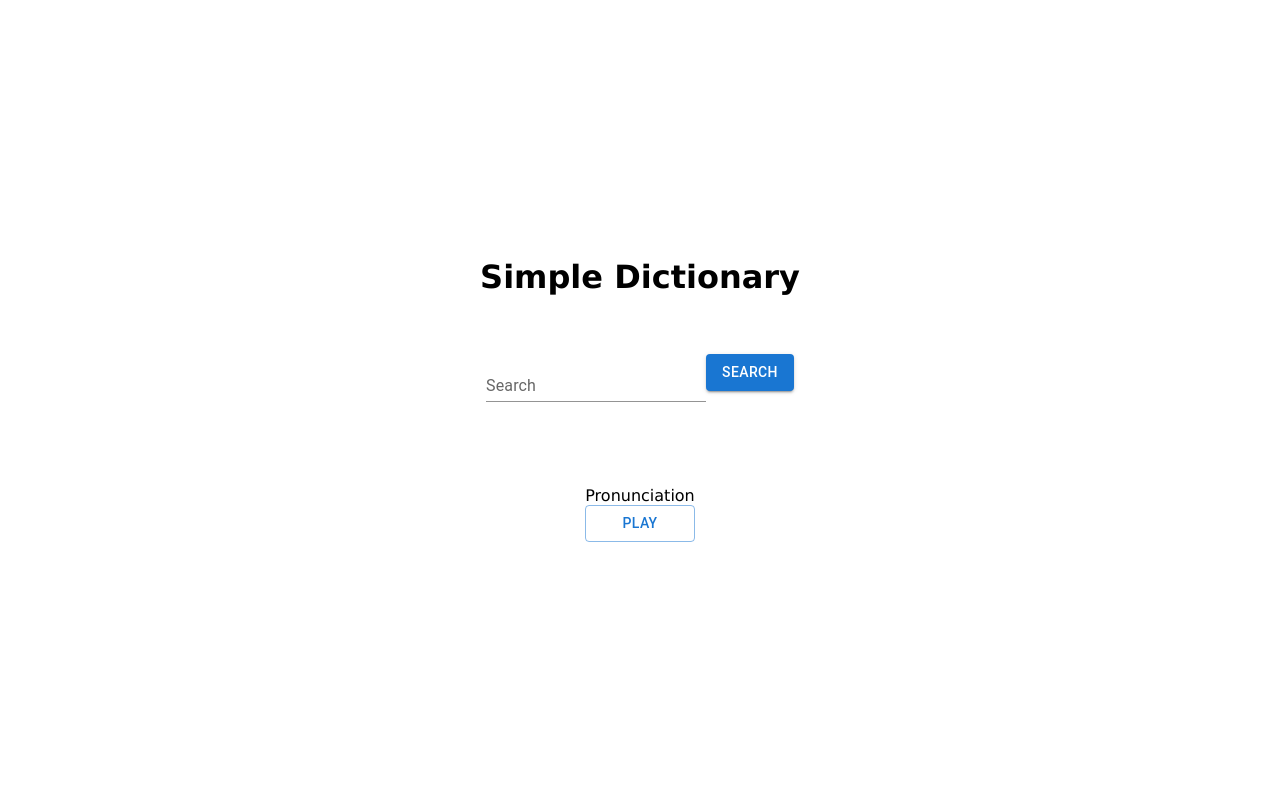
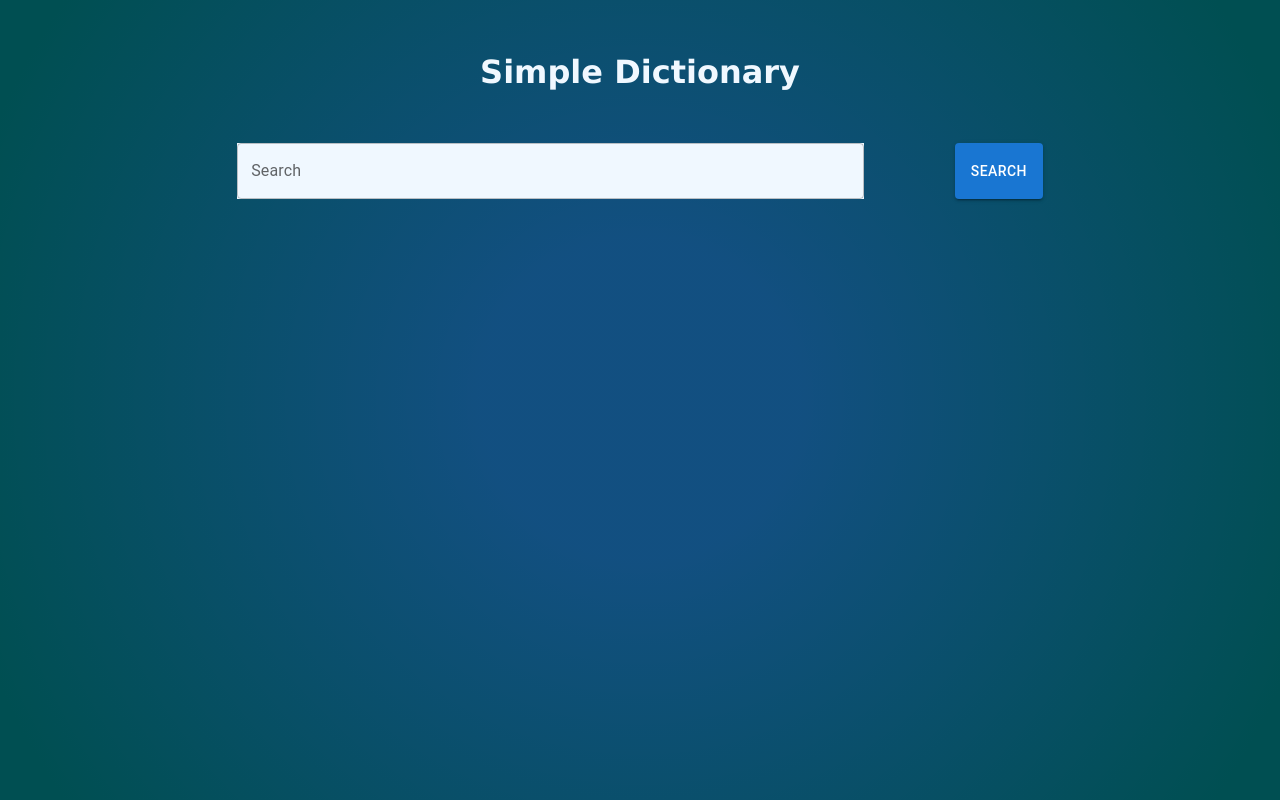
Before and after one commit to gitahievans/dictionary, a React (Create React App) app: page / in a window 1280 px wide. Built offline with nearby package versions, Linux system fonts and the light colour scheme.

Commit message:
More styling

```diff
--- a/src/App.css
+++ b/src/App.css
@@ -1,6 +1,6 @@
 * {
     font-family: 'Lucida Sans';
-margin: 0;
+    margin: 0;
 }
 
 
@@ -12,24 +12,40 @@ margin: 0;
     align-items: center;
     justify-content: center;
 }
-.sub-cont{
-    height: 50%;
-    width: 30%;
+
+.sub-cont {
+    height: 100%;
+    width: 100%;
     display: flex;
     flex-direction: column;
     justify-content: space-evenly;
     align-items: center;
+    background: radial-gradient(circle, rgba(0, 66, 119, 0.929) 21%, rgb(0, 79, 82) 93%);
+}
+
+.sub-cont h1 {
+    color: aliceblue;
+}
+
+.form {
+    width: 100%;
+    display: flex;
+    justify-content: space-around;
 }
 
 .results {
     display: flex;
     flex-direction: column;
+    justify-content: space-evenly;
+    height: 40%;
+    width: 90%;
+    color: white;
 }
-
 
 .word,
 .mean,
-.eg {
+.eg,
+.voice {
     margin: 4%;
 }
 
@@ -37,7 +53,41 @@ margin: 0;
     font-size: 15px;
 }
 
+.sbar {
+    width: 70%;
+    background-color: aliceblue;
+}
+
 .tags {
-    color: rgb(0, 217, 255);
+    color: rgb(0, 0, 0);
     font-size: 17px;
 }
+
+.voice {
+    display: flex;
+}
+
+.voice Button {
+    margin-left: 2%;
+}
+
+@media screen and (min-width:768px) {
+
+    .word,
+    .mean,
+    .eg,
+    .voice,
+    .tags {
+        font-size: 25px;
+    }
+}
+
+@media screen and (min-width:1000px) {
+    .results {
+        height: 62%;
+        width: 50%;
+    }
+    .form{
+        width: 70%;
+    }
+}
--- a/src/App.js
+++ b/src/App.js
@@ -23,7 +23,9 @@ function App() {
   return (
     <div className="container">
       <div className="sub-cont">
-        <h1>Simple Dictionary</h1>
+        <div>
+          <h1>Simple Dictionary</h1>
+        </div>
         <WordForm onHandleUpdate={handleUpdateResults} />
         <ResultsPage
           wordData={wordResults}
--- a/src/ResultsPage.js
+++ b/src/ResultsPage.js
@@ -1,13 +1,11 @@
 import React from "react";
 import Voice from "./Voice";
-
 
 function ResultsPage({ ourWord, example, meaning, wordData }) {
   return (
     <div className="results">
       <div className="word">
-        {wordData ? <span className="tags">You searched for: </span> : null}
-        {ourWord.toUpperCase()}
+        {wordData ? <p>{ourWord.toUpperCase()}</p> : null}
       </div>
       <div className="mean">
         {wordData ? <span className="tags">Meaning: </span> : null}
@@ -17,7 +15,11 @@ function ResultsPage({ ourWord, example, meaning, wordData }) {
         {wordData ? <span className="tags">Example: </span> : null}
         {example}
       </div>
-      <Voice wordData={wordData}/>
+      {wordData ? (
+        <div className="voice">
+          <Voice wordData={wordData} />{" "}
+        </div>
+      ) : null}
     </div>
   );
 }
--- a/src/Voice.js
+++ b/src/Voice.js
@@ -2,16 +2,21 @@ import React from "react";
 import Button from "@mui/material/Button";
 
 const Voice = (wordData) => {
-    const data = wordData.wordData
-    const handleClick = () => {
-        const voice = new Audio(data[0].phonetics[0].audio)
-        voice.play()
-    }
+  const data = wordData.wordData;
+  const handleClick = () => {
+    const voice = new Audio(data[0].phonetics[0].audio);
+    voice.play();
+  };
 
   return (
     <>
-      <span>Pronunciation</span>
-      <Button color="primary" variant="outlined" type="submit" onClick={handleClick}>
+      <span className="tags">Pronunciation</span>
+      <Button
+        color="primary"
+        variant="contained"
+        type="submit"
+        onClick={handleClick}
+      >
         Play
       </Button>
     </>
--- a/src/WordForm.js
+++ b/src/WordForm.js
@@ -16,15 +16,16 @@ function WordForm({ onHandleUpdate }) {
       .then((response) => response.json())
       .then((wordData) => {
         onHandleUpdate(wordData);
+        setWord(" ");
       });
   }
 
   return (
     <form className="form" onSubmit={handleSubmit}>
       <TextField
+        className="sbar"
         id="outlined-basic"
         label="Search"
-        variant="standard"
         type="text"
         onChange={handleSearch}
       />
```
